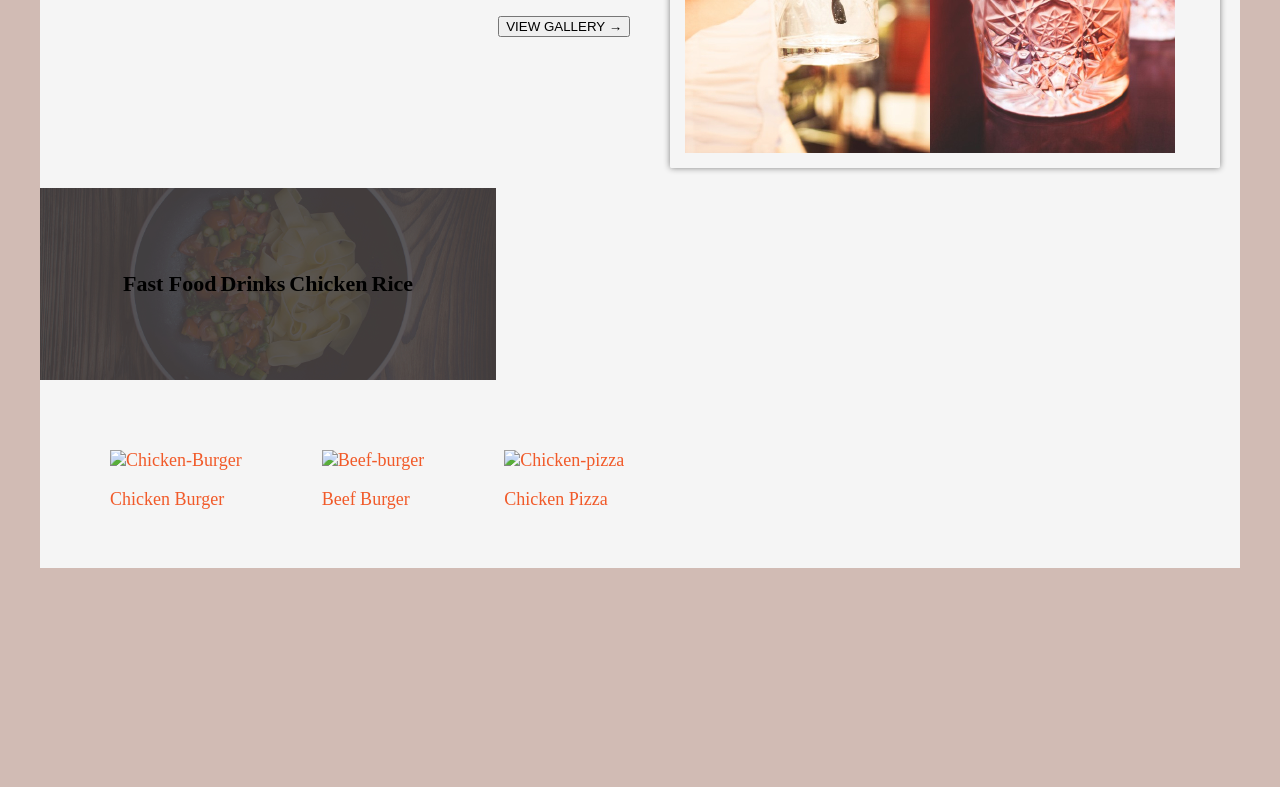
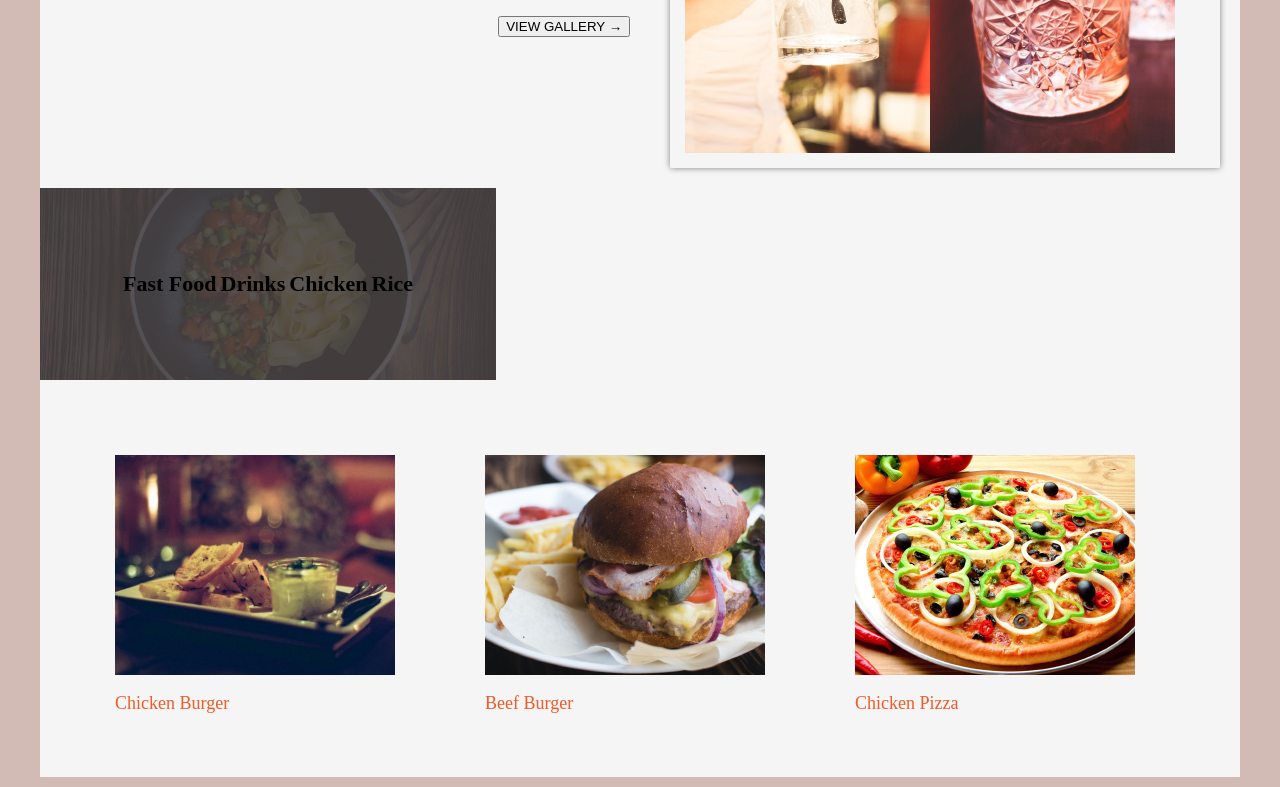
Before and after one commit to JAPHETHNYARANGA/Anitas-kitchen-Redo, a plain HTML site: page index.html in a window 1280 px wide. Shown: the part 1906-2693 px from the top of the page. Before the commit the page ends 2484 px from the top, so only its background shows below. Drawn offline with Linux system fonts and the light colour scheme; files whose address does not match are found by name.

Commit message:
burger images added

```diff
--- a/index.html
+++ b/index.html
@@ -100,13 +100,13 @@
                 <div class="list">
                     <p><i class="arrow left"></i></p>
                     <div id="food">
-                        <img src="" alt="Chicken-Burger"> <p>Chicken Burger</p>
+                        <img src="./images/food/chickenBurger (1).jpg" alt="Chicken-Burger"> <p>Chicken Burger</p>
                     </div>
                     <div id="food">
-                        <img src="" alt="Beef-burger"> <p>Beef Burger</p>
+                        <img src="./images/food/beefBurger.jpg" alt="Beef-burger"> <p>Beef Burger</p>
                     </div>
                     <div id="food">
-                        <img src="" alt="Chicken-pizza"> <p>Chicken Pizza</p>
+                        <img src="./images/food/chickenPizza.jpg" alt="Chicken-pizza"> <p>Chicken Pizza</p>
                     </div>
                     <p><i class="arrow right"></i></p>
 
--- a/styles.css
+++ b/styles.css
@@ -161,6 +161,12 @@ tr#service1{
     padding-bottom: 0px;
     height: auto;
 }
+#food{
+    display:flex;
+    flex-direction: column;
+    overflow: auto;
+    margin: 5px ;
+}
 .list {
 
     display: flex;
```
Also changed, not shown: images/breakdfastlunchdinner/beefBurger (1).jpg (added), images/food/chickenBurger (1).jpg (added), images/food/chickenPizza (1).jpg (added).
